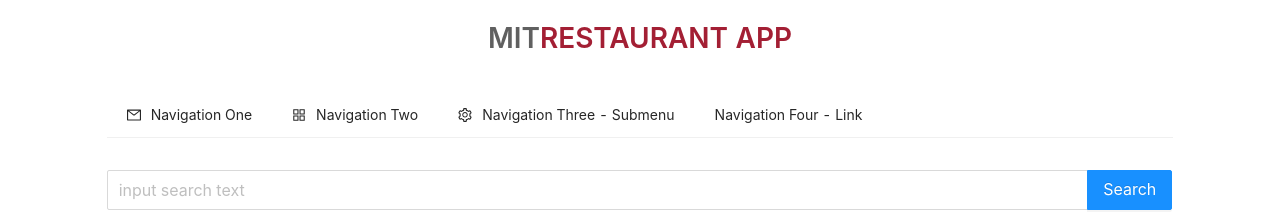
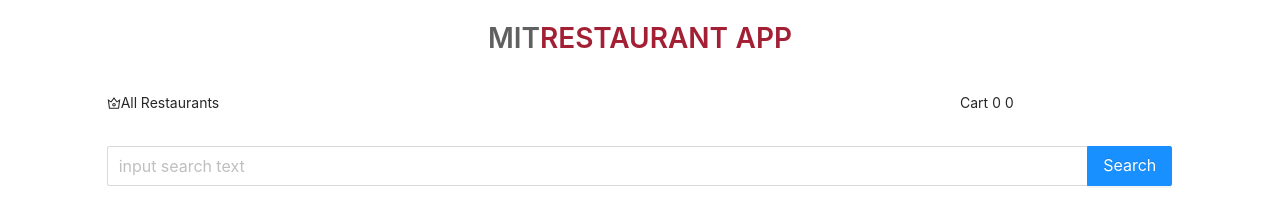
Before and after one commit to Oscartic/mit-app-restaurant, a Next.js app: page / in a window 1280 px wide. Shown: the top 212 px of the page. Built offline with nearby package versions, Linux system fonts and the light colour scheme.

Commit message:
add Cart btn

```diff
--- a/components/Menu.js
+++ b/components/Menu.js
@@ -1,41 +1,21 @@
 import { Menu, Row, Col } from 'antd';
-import { MailOutlined, AppstoreOutlined, SettingOutlined } from '@ant-design/icons';
+import { CrownOutlined, AppstoreOutlined, SettingOutlined, ShoppingCartOutlined } from '@ant-design/icons';
 import styles from '../styles/Menu.module.css'
+import Cart from './Cart';
 
 const TopMenu = () => {
-  const { SubMenu } = Menu;
   return (
     <>
       <div id={styles.header_title}>
         <h1><span>MIT</span>RESTAURANT APP</h1>
       </div>
       <Row style={{ margin: '2rem 0'}}>
-        <Col span={20} offset={2}>
-
-          <Menu mode="horizontal">
-            <Menu.Item key="mail" icon={<MailOutlined />}>
-              Navigation One
-            </Menu.Item>
-            <Menu.Item key="app" icon={<AppstoreOutlined />}>
-              Navigation Two
-            </Menu.Item>
-            <SubMenu key="SubMenu" icon={<SettingOutlined />} title="Navigation Three - Submenu">
-              <Menu.ItemGroup title="Item 1">
-                <Menu.Item key="setting:1">Option 1</Menu.Item>
-                <Menu.Item key="setting:2">Option 2</Menu.Item>
-              </Menu.ItemGroup>
-              <Menu.ItemGroup title="Item 2">
-                <Menu.Item key="setting:3">Option 3</Menu.Item>
-                <Menu.Item key="setting:4">Option 4</Menu.Item>
-              </Menu.ItemGroup>
-            </SubMenu>
-            <Menu.Item key="alipay">
-              <a href="https://ant.design" target="_blank" rel="noopener noreferrer">
-                Navigation Four - Link
-              </a>
-            </Menu.Item>
-          </Menu>
-
+        <Col span={16} offset={2}>
+            <CrownOutlined />
+            All Restaurants
+        </Col>
+        <Col span={4} >
+          <Cart quantity={0} total={0} />
         </Col>
       </Row>
     </>
```
